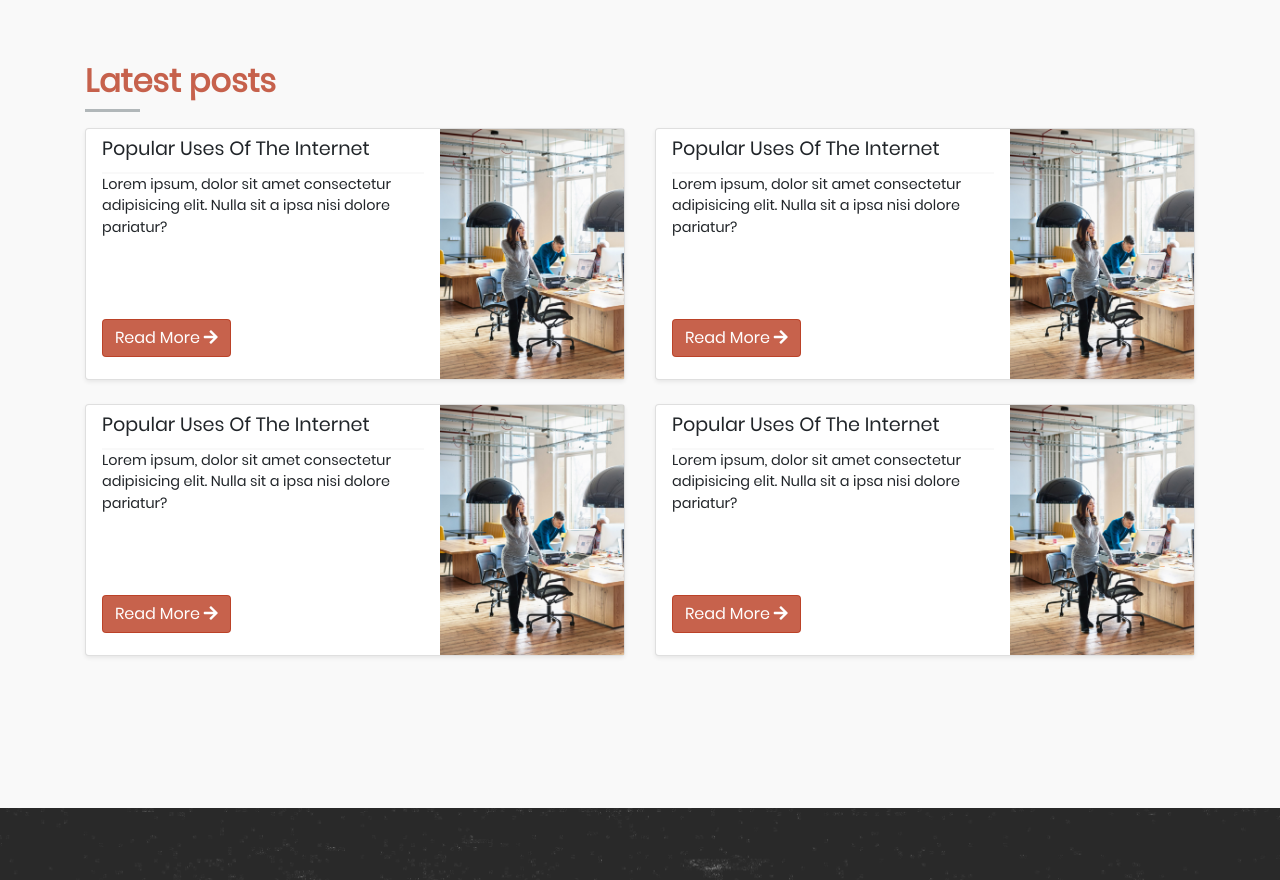
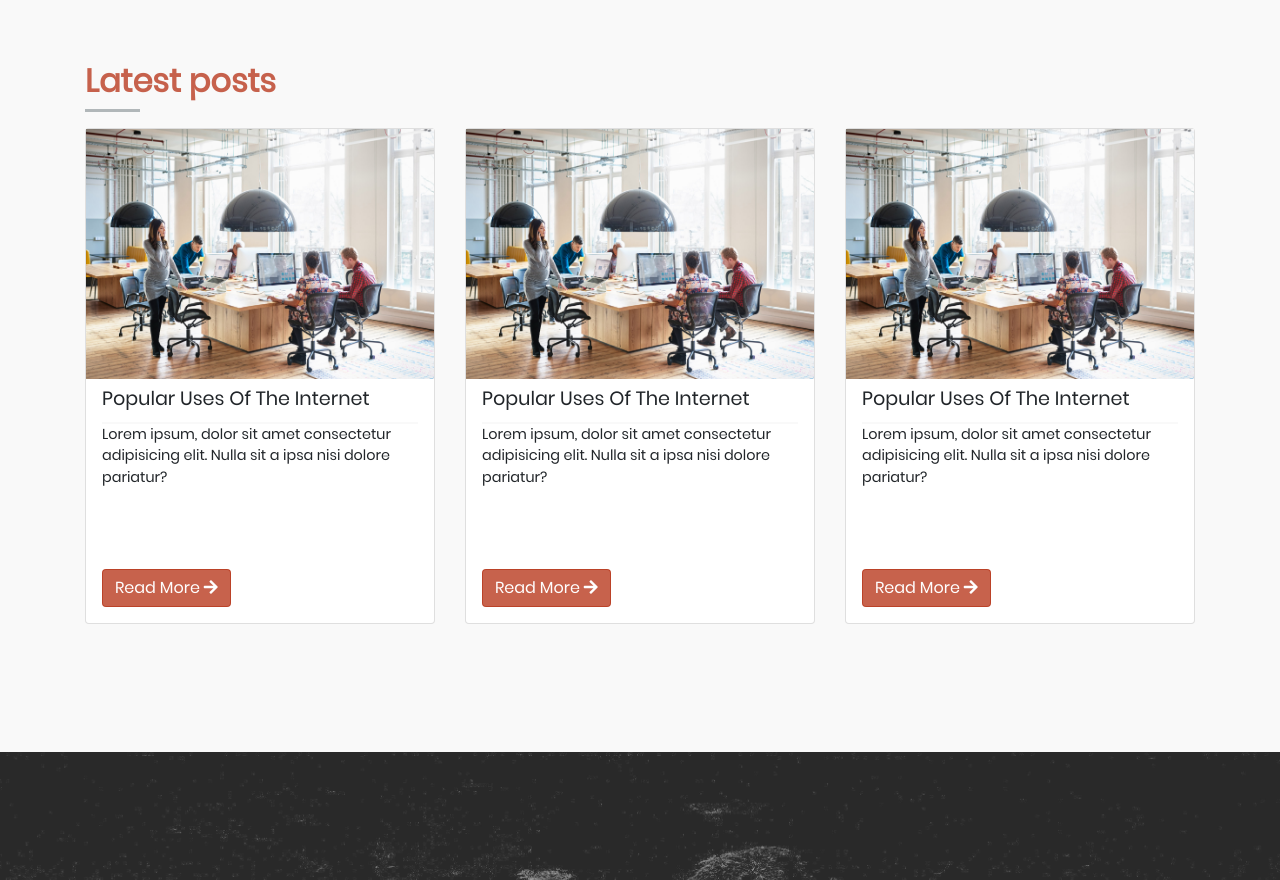
Before and after one commit to DakoMumladze/goifrs.ge, a website: page index.html in a window 1280 px wide. Shown: the part 1820-2700 px from the top of the page. Drawn offline with nearby package versions, Linux system fonts and the light colour scheme.

Commit message:
new posts

```diff
--- a/index.html
+++ b/index.html
@@ -78,8 +78,11 @@
         <div class="container">
         <h2 class="heading primary-color mb-3">Latest posts</h2>
         <div class="row">
-            <div class="col-lg-6 col-md-6">
-                <div class="card flex-md-row mb-4 shadow-sm h-md-250">
+        <div class="col-lg-4 col-md-6">
+            <div class="card">
+                <div class="img_container">
+                    <img src="img/news3.jpg" alt="news" class="img-fluid">
+                </div>
                 <div class="card-body d-flex flex-column align-items-start">
                     <h3 class="card-title">Popular Uses Of The Internet</h3>
                     <p class="card-text">Lorem ipsum, dolor sit amet consectetur adipisicing elit. Nulla sit a ipsa nisi dolore pariatur?</p>
@@ -89,13 +92,13 @@
                         </a>
                     </div>
                 </div>
-                    <div class="img_container">
-                    <img src="img/news3.jpg" alt="news" class="card-img-right flex-auto d-none d-lg-block">
             </div>
         </div>
+        <div class="col-lg-4 col-md-6">
+            <div class="card">
+                <div class="img_container">
+                    <img src="img/news3.jpg" alt="news" class="img-fluid">
                 </div>
-            <div class="col-lg-6 col-md-6">
-                <div class="card flex-md-row mb-4 shadow-sm h-md-250">
                 <div class="card-body d-flex flex-column align-items-start">
                     <h3 class="card-title">Popular Uses Of The Internet</h3>
                     <p class="card-text">Lorem ipsum, dolor sit amet consectetur adipisicing elit. Nulla sit a ipsa nisi dolore pariatur?</p>
@@ -105,15 +108,13 @@
                         </a>
                     </div>
                 </div>
-                    <div class="img_container">
-                    <img src="img/news3.jpg" alt="news" class="card-img-right flex-auto d-none d-lg-block">
             </div>
         </div>
+        <div class="col-lg-4 col-md-6">
+            <div class="card">
+                <div class="img_container">
+                    <img src="img/news3.jpg" alt="news" class="img-fluid">
                 </div>
-        </div>
-        <div class="row">
-            <div class="col-lg-6 col-md-6">
-                <div class="card flex-md-row mb-4 shadow-sm h-md-250">
                 <div class="card-body d-flex flex-column align-items-start">
                     <h3 class="card-title">Popular Uses Of The Internet</h3>
                     <p class="card-text">Lorem ipsum, dolor sit amet consectetur adipisicing elit. Nulla sit a ipsa nisi dolore pariatur?</p>
@@ -122,25 +123,6 @@
                         <span class="fas fa-arrow-right"></span>
                         </a>
                     </div>
-                    </div>
-                    <div class="img_container">
-                    <img src="img/news3.jpg" alt="news" class="card-img-right flex-auto d-none d-lg-block">
-                    </div>
-                </div>
-            </div>
-            <div class="col-lg-6 col-md-6">
-                <div class="card flex-md-row mb-4 shadow-sm h-md-250">
-                    <div class="card-body d-flex flex-column align-items-start">
-                        <h3 class="card-title">Popular Uses Of The Internet</h3>
-                        <p class="card-text">Lorem ipsum, dolor sit amet consectetur adipisicing elit. Nulla sit a ipsa nisi dolore pariatur?</p>
-                    <div class="button">
-                        <a href="#" class="btn btn-primary mb-2">Read More
-                        <span class="fas fa-arrow-right"></span>
-                        </a>
-                    </div>
-                    </div>
-                    <div class="img_container">
-                    <img src="img/news3.jpg" alt="news" class="card-img-right flex-auto d-none d-lg-block">
                 </div>
             </div>
         </div>
```
Lines whose indentation alone changed are shown as unchanged.
